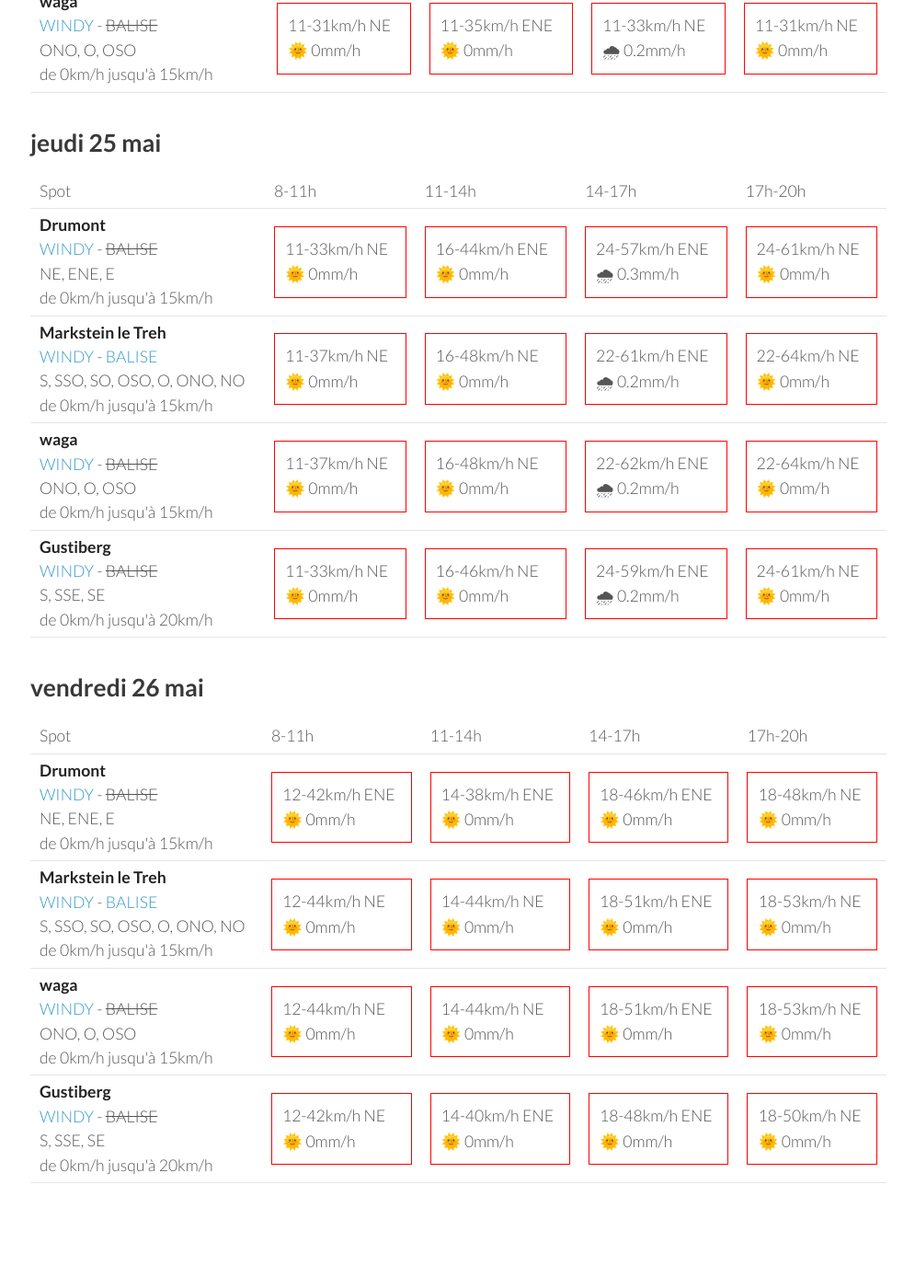
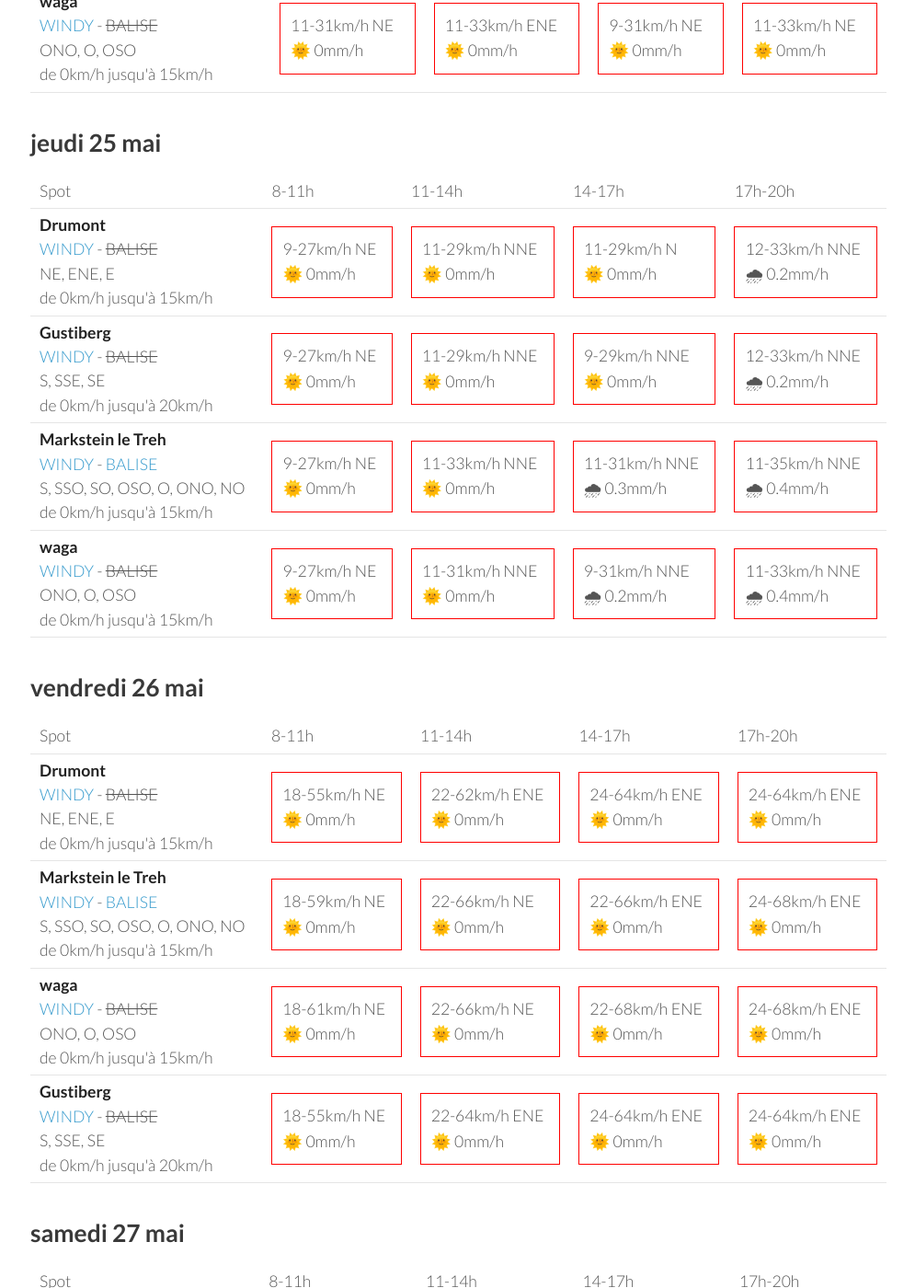
Before and after one commit to parapente-dans-le-nord/parapente-dans-le-nord.github.io, a Jekyll site: the page built from vosges.markdown, in a window 1280 px wide and 1400 px high, scrolled down 1918 px. Shown: the whole window at 92% size, without its empty margins (25-1020 px from the left). Built offline with Jekyll 4.4.1, drawn with Linux system fonts in a browser that asks for light colours; some of the changed text lies outside the part shown.

Commit message:
update index.markdown

```diff
--- a/vosges.markdown
+++ b/vosges.markdown
@@ -137,9 +137,9 @@ page mise à jour le lundi 22 mai 06:16
         <td><strong>Drumont</strong><br><a href="https://windy.com/47.898/6.919?47.687,6.919,9,m:eYYagmG">WINDY</a> - <span class="no-balise"> BALISE </span><br> <span class="vent-favorable">NE, ENE, E</span><br><span class="force-vent">de 0km/h jusqu'à 15km/h</span> </td>
 
             <td><div class="not-flyable"><p>11-29km/h NE</p><p>🌞 0mm/h</p></div></td>
-            <td><div class="not-flyable"><p>9-31km/h ENE</p><p>🌞 0mm/h</p></div></td>
-            <td><div class="not-flyable"><p>9-27km/h NE</p><p>🌧 0.3mm/h</p></div></td>
-            <td><div class="not-flyable"><p>11-29km/h NE</p><p>🌞 0mm/h</p></div></td>
+            <td><div class="not-flyable"><p>9-29km/h ENE</p><p>🌞 0mm/h</p></div></td>
+            <td><div class="not-flyable"><p>9-29km/h NE</p><p>🌞 0mm/h</p></div></td>
+            <td><div class="not-flyable"><p>11-31km/h NE</p><p>🌞 0mm/h</p></div></td>
 
 
     </tr>
@@ -147,9 +147,9 @@ page mise à jour le lundi 22 mai 06:16
         <td><strong>Gustiberg</strong><br><a href="https://windy.com/47.894/6.934?47.891,6.934,15,m:eYYagmI">WINDY</a> - <span class="no-balise"> BALISE </span><br> <span class="vent-favorable">S, SSE, SE</span><br><span class="force-vent">de 0km/h jusqu'à 20km/h</span> </td>
 
             <td><div class="not-flyable"><p>11-29km/h NE</p><p>🌞 0mm/h</p></div></td>
-            <td><div class="not-flyable"><p>11-31km/h ENE</p><p>🌞 0mm/h</p></div></td>
-            <td><div class="not-flyable"><p>11-29km/h NE</p><p>🌧 0.3mm/h</p></div></td>
-            <td><div class="not-flyable"><p>11-29km/h NE</p><p>🌞 0mm/h</p></div></td>
+            <td><div class="not-flyable"><p>9-29km/h ENE</p><p>🌞 0mm/h</p></div></td>
+            <td><div class="not-flyable"><p>9-29km/h NE</p><p>🌞 0mm/h</p></div></td>
+            <td><div class="not-flyable"><p>11-31km/h NE</p><p>🌞 0mm/h</p></div></td>
 
 
     </tr>
@@ -157,9 +157,9 @@ page mise à jour le lundi 22 mai 06:16
         <td><strong>Markstein le Treh</strong><br><a href="https://windy.com/47.926/7.012?47.505,7.012,8,m:eY1agmQ">WINDY</a> - <span class=""><a href="http://www.balisemeteo.com/balise.php?idBalise=136">BALISE</a> </span><br> <span class="vent-favorable">S, SSO, SO, OSO, O, ONO, NO</span><br><span class="force-vent">de 0km/h jusqu'à 15km/h</span> </td>
 
             <td><div class="not-flyable"><p>11-31km/h NE</p><p>🌞 0mm/h</p></div></td>
+            <td><div class="not-flyable"><p>11-33km/h NE</p><p>🌞 0mm/h</p></div></td>
+            <td><div class="not-flyable"><p>9-33km/h NE</p><p>🌞 0mm/h</p></div></td>
             <td><div class="not-flyable"><p>11-35km/h NE</p><p>🌞 0mm/h</p></div></td>
-            <td><div class="not-flyable"><p>11-33km/h NE</p><p>🌧 0.2mm/h</p></div></td>
-            <td><div class="not-flyable"><p>11-33km/h NE</p><p>🌞 0mm/h</p></div></td>
 
 
     </tr>
@@ -167,9 +167,9 @@ page mise à jour le lundi 22 mai 06:16
         <td><strong>waga</strong><br><a href="https://windy.com/47.903/6.996?47.900,6.983,15">WINDY</a> - <span class="no-balise"> BALISE </span><br> <span class="vent-favorable">ONO, O, OSO</span><br><span class="force-vent">de 0km/h jusqu'à 15km/h</span> </td>
 
             <td><div class="not-flyable"><p>11-31km/h NE</p><p>🌞 0mm/h</p></div></td>
-            <td><div class="not-flyable"><p>11-35km/h ENE</p><p>🌞 0mm/h</p></div></td>
-            <td><div class="not-flyable"><p>11-33km/h NE</p><p>🌧 0.2mm/h</p></div></td>
-            <td><div class="not-flyable"><p>11-31km/h NE</p><p>🌞 0mm/h</p></div></td>
+            <td><div class="not-flyable"><p>11-33km/h ENE</p><p>🌞 0mm/h</p></div></td>
+            <td><div class="not-flyable"><p>9-31km/h NE</p><p>🌞 0mm/h</p></div></td>
+            <td><div class="not-flyable"><p>11-33km/h NE</p><p>🌞 0mm/h</p></div></td>
 
 
     </tr>
@@ -192,40 +192,40 @@ page mise à jour le lundi 22 mai 06:16
 <tr>
         <td><strong>Drumont</strong><br><a href="https://windy.com/47.898/6.919?47.687,6.919,9,m:eYYagmG">WINDY</a> - <span class="no-balise"> BALISE </span><br> <span class="vent-favorable">NE, ENE, E</span><br><span class="force-vent">de 0km/h jusqu'à 15km/h</span> </td>
 
-            <td><div class="not-flyable"><p>11-33km/h NE</p><p>🌞 0mm/h</p></div></td>
-            <td><div class="not-flyable"><p>16-44km/h ENE</p><p>🌞 0mm/h</p></div></td>
-            <td><div class="not-flyable"><p>24-57km/h ENE</p><p>🌧 0.3mm/h</p></div></td>
-            <td><div class="not-flyable"><p>24-61km/h NE</p><p>🌞 0mm/h</p></div></td>
+            <td><div class="not-flyable"><p>9-27km/h NE</p><p>🌞 0mm/h</p></div></td>
+            <td><div class="not-flyable"><p>11-29km/h NNE</p><p>🌞 0mm/h</p></div></td>
+            <td><div class="not-flyable"><p>11-29km/h N</p><p>🌞 0mm/h</p></div></td>
+            <td><div class="not-flyable"><p>12-33km/h NNE</p><p>🌧 0.2mm/h</p></div></td>
+
+
+    </tr>
+<tr>
+        <td><strong>Gustiberg</strong><br><a href="https://windy.com/47.894/6.934?47.891,6.934,15,m:eYYagmI">WINDY</a> - <span class="no-balise"> BALISE </span><br> <span class="vent-favorable">S, SSE, SE</span><br><span class="force-vent">de 0km/h jusqu'à 20km/h</span> </td>
+
+            <td><div class="not-flyable"><p>9-27km/h NE</p><p>🌞 0mm/h</p></div></td>
+            <td><div class="not-flyable"><p>11-29km/h NNE</p><p>🌞 0mm/h</p></div></td>
+            <td><div class="not-flyable"><p>9-29km/h NNE</p><p>🌞 0mm/h</p></div></td>
+            <td><div class="not-flyable"><p>12-33km/h NNE</p><p>🌧 0.2mm/h</p></div></td>
 
 
     </tr>
 <tr>
         <td><strong>Markstein le Treh</strong><br><a href="https://windy.com/47.926/7.012?47.505,7.012,8,m:eY1agmQ">WINDY</a> - <span class=""><a href="http://www.balisemeteo.com/balise.php?idBalise=136">BALISE</a> </span><br> <span class="vent-favorable">S, SSO, SO, OSO, O, ONO, NO</span><br><span class="force-vent">de 0km/h jusqu'à 15km/h</span> </td>
 
-            <td><div class="not-flyable"><p>11-37km/h NE</p><p>🌞 0mm/h</p></div></td>
-            <td><div class="not-flyable"><p>16-48km/h NE</p><p>🌞 0mm/h</p></div></td>
-            <td><div class="not-flyable"><p>22-61km/h ENE</p><p>🌧 0.2mm/h</p></div></td>
-            <td><div class="not-flyable"><p>22-64km/h NE</p><p>🌞 0mm/h</p></div></td>
+            <td><div class="not-flyable"><p>9-27km/h NE</p><p>🌞 0mm/h</p></div></td>
+            <td><div class="not-flyable"><p>11-33km/h NNE</p><p>🌞 0mm/h</p></div></td>
+            <td><div class="not-flyable"><p>11-31km/h NNE</p><p>🌧 0.3mm/h</p></div></td>
+            <td><div class="not-flyable"><p>11-35km/h NNE</p><p>🌧 0.4mm/h</p></div></td>
 
 
     </tr>
 <tr>
         <td><strong>waga</strong><br><a href="https://windy.com/47.903/6.996?47.900,6.983,15">WINDY</a> - <span class="no-balise"> BALISE </span><br> <span class="vent-favorable">ONO, O, OSO</span><br><span class="force-vent">de 0km/h jusqu'à 15km/h</span> </td>
 
-            <td><div class="not-flyable"><p>11-37km/h NE</p><p>🌞 0mm/h</p></div></td>
-            <td><div class="not-flyable"><p>16-48km/h NE</p><p>🌞 0mm/h</p></div></td>
-            <td><div class="not-flyable"><p>22-62km/h ENE</p><p>🌧 0.2mm/h</p></div></td>
-            <td><div class="not-flyable"><p>22-64km/h NE</p><p>🌞 0mm/h</p></div></td>
-
-
-    </tr>
-<tr>
-        <td><strong>Gustiberg</strong><br><a href="https://windy.com/47.894/6.934?47.891,6.934,15,m:eYYagmI">WINDY</a> - <span class="no-balise"> BALISE </span><br> <span class="vent-favorable">S, SSE, SE</span><br><span class="force-vent">de 0km/h jusqu'à 20km/h</span> </td>
-
-            <td><div class="not-flyable"><p>11-33km/h NE</p><p>🌞 0mm/h</p></div></td>
-            <td><div class="not-flyable"><p>16-46km/h NE</p><p>🌞 0mm/h</p></div></td>
-            <td><div class="not-flyable"><p>24-59km/h ENE</p><p>🌧 0.2mm/h</p></div></td>
-            <td><div class="not-flyable"><p>24-61km/h NE</p><p>🌞 0mm/h</p></div></td>
+            <td><div class="not-flyable"><p>9-27km/h NE</p><p>🌞 0mm/h</p></div></td>
+            <td><div class="not-flyable"><p>11-31km/h NNE</p><p>🌞 0mm/h</p></div></td>
+            <td><div class="not-flyable"><p>9-31km/h NNE</p><p>🌧 0.2mm/h</p></div></td>
+            <td><div class="not-flyable"><p>11-33km/h NNE</p><p>🌧 0.4mm/h</p></div></td>
 
 
     </tr>
@@ -248,40 +248,40 @@ page mise à jour le lundi 22 mai 06:16
 <tr>
         <td><strong>Drumont</strong><br><a href="https://windy.com/47.898/6.919?47.687,6.919,9,m:eYYagmG">WINDY</a> - <span class="no-balise"> BALISE </span><br> <span class="vent-favorable">NE, ENE, E</span><br><span class="force-vent">de 0km/h jusqu'à 15km/h</span> </td>
 
-            <td><div class="not-flyable"><p>12-42km/h ENE</p><p>🌞 0mm/h</p></div></td>
-            <td><div class="not-flyable"><p>14-38km/h ENE</p><p>🌞 0mm/h</p></div></td>
-            <td><div class="not-flyable"><p>18-46km/h ENE</p><p>🌞 0mm/h</p></div></td>
-            <td><div class="not-flyable"><p>18-48km/h NE</p><p>🌞 0mm/h</p></div></td>
+            <td><div class="not-flyable"><p>18-55km/h NE</p><p>🌞 0mm/h</p></div></td>
+            <td><div class="not-flyable"><p>22-62km/h ENE</p><p>🌞 0mm/h</p></div></td>
+            <td><div class="not-flyable"><p>24-64km/h ENE</p><p>🌞 0mm/h</p></div></td>
+            <td><div class="not-flyable"><p>24-64km/h ENE</p><p>🌞 0mm/h</p></div></td>
 
 
     </tr>
 <tr>
         <td><strong>Markstein le Treh</strong><br><a href="https://windy.com/47.926/7.012?47.505,7.012,8,m:eY1agmQ">WINDY</a> - <span class=""><a href="http://www.balisemeteo.com/balise.php?idBalise=136">BALISE</a> </span><br> <span class="vent-favorable">S, SSO, SO, OSO, O, ONO, NO</span><br><span class="force-vent">de 0km/h jusqu'à 15km/h</span> </td>
 
-            <td><div class="not-flyable"><p>12-44km/h NE</p><p>🌞 0mm/h</p></div></td>
-            <td><div class="not-flyable"><p>14-44km/h NE</p><p>🌞 0mm/h</p></div></td>
-            <td><div class="not-flyable"><p>18-51km/h ENE</p><p>🌞 0mm/h</p></div></td>
-            <td><div class="not-flyable"><p>18-53km/h NE</p><p>🌞 0mm/h</p></div></td>
+            <td><div class="not-flyable"><p>18-59km/h NE</p><p>🌞 0mm/h</p></div></td>
+            <td><div class="not-flyable"><p>22-66km/h NE</p><p>🌞 0mm/h</p></div></td>
+            <td><div class="not-flyable"><p>22-66km/h ENE</p><p>🌞 0mm/h</p></div></td>
+            <td><div class="not-flyable"><p>24-68km/h ENE</p><p>🌞 0mm/h</p></div></td>
 
 
     </tr>
 <tr>
         <td><strong>waga</strong><br><a href="https://windy.com/47.903/6.996?47.900,6.983,15">WINDY</a> - <span class="no-balise"> BALISE </span><br> <span class="vent-favorable">ONO, O, OSO</span><br><span class="force-vent">de 0km/h jusqu'à 15km/h</span> </td>
 
-            <td><div class="not-flyable"><p>12-44km/h NE</p><p>🌞 0mm/h</p></div></td>
-            <td><div class="not-flyable"><p>14-44km/h NE</p><p>🌞 0mm/h</p></div></td>
-            <td><div class="not-flyable"><p>18-51km/h ENE</p><p>🌞 0mm/h</p></div></td>
-            <td><div class="not-flyable"><p>18-53km/h NE</p><p>🌞 0mm/h</p></div></td>
+            <td><div class="not-flyable"><p>18-61km/h NE</p><p>🌞 0mm/h</p></div></td>
+            <td><div class="not-flyable"><p>22-66km/h NE</p><p>🌞 0mm/h</p></div></td>
+            <td><div class="not-flyable"><p>22-68km/h ENE</p><p>🌞 0mm/h</p></div></td>
+            <td><div class="not-flyable"><p>24-68km/h ENE</p><p>🌞 0mm/h</p></div></td>
 
 
     </tr>
 <tr>
         <td><strong>Gustiberg</strong><br><a href="https://windy.com/47.894/6.934?47.891,6.934,15,m:eYYagmI">WINDY</a> - <span class="no-balise"> BALISE </span><br> <span class="vent-favorable">S, SSE, SE</span><br><span class="force-vent">de 0km/h jusqu'à 20km/h</span> </td>
 
-            <td><div class="not-flyable"><p>12-42km/h NE</p><p>🌞 0mm/h</p></div></td>
-            <td><div class="not-flyable"><p>14-40km/h ENE</p><p>🌞 0mm/h</p></div></td>
-            <td><div class="not-flyable"><p>18-48km/h ENE</p><p>🌞 0mm/h</p></div></td>
-            <td><div class="not-flyable"><p>18-50km/h NE</p><p>🌞 0mm/h</p></div></td>
+            <td><div class="not-flyable"><p>18-55km/h NE</p><p>🌞 0mm/h</p></div></td>
+            <td><div class="not-flyable"><p>22-64km/h ENE</p><p>🌞 0mm/h</p></div></td>
+            <td><div class="not-flyable"><p>24-64km/h ENE</p><p>🌞 0mm/h</p></div></td>
+            <td><div class="not-flyable"><p>24-64km/h ENE</p><p>🌞 0mm/h</p></div></td>
 
 
     </tr>
@@ -289,3 +289,59 @@ page mise à jour le lundi 22 mai 06:16
 </tbody>
 </table>
 {:/}
+## samedi 27 mai
+
+{::nomarkdown}
+<table>
+  <tbody>
+    <tr>
+      <td>Spot</td>
+      <td>8-11h</td>
+      <td>11-14h</td>
+      <td>14-17h</td>
+      <td>17h-20h</td>
+    </tr>
+<tr>
+        <td><strong>Drumont</strong><br><a href="https://windy.com/47.898/6.919?47.687,6.919,9,m:eYYagmG">WINDY</a> - <span class="no-balise"> BALISE </span><br> <span class="vent-favorable">NE, ENE, E</span><br><span class="force-vent">de 0km/h jusqu'à 15km/h</span> </td>
+
+            <td><div class="not-flyable"><p>11-37km/h ENE</p><p>🌞 0mm/h</p></div></td>
+            <td><div class="not-flyable"><p>12-35km/h ENE</p><p>🌞 0mm/h</p></div></td>
+            <td><div class="not-flyable"><p>12-37km/h E</p><p>🌞 0mm/h</p></div></td>
+            <td><div class="not-flyable"><p>12-37km/h ENE</p><p>🌞 0mm/h</p></div></td>
+
+
+    </tr>
+<tr>
+        <td><strong>Markstein le Treh</strong><br><a href="https://windy.com/47.926/7.012?47.505,7.012,8,m:eY1agmQ">WINDY</a> - <span class=""><a href="http://www.balisemeteo.com/balise.php?idBalise=136">BALISE</a> </span><br> <span class="vent-favorable">S, SSO, SO, OSO, O, ONO, NO</span><br><span class="force-vent">de 0km/h jusqu'à 15km/h</span> </td>
+
+            <td><div class="not-flyable"><p>9-38km/h NE</p><p>🌞 0mm/h</p></div></td>
+            <td><div class="not-flyable"><p>12-40km/h ENE</p><p>🌞 0mm/h</p></div></td>
+            <td><div class="not-flyable"><p>14-40km/h ENE</p><p>🌞 0mm/h</p></div></td>
+            <td><div class="not-flyable"><p>12-38km/h NE</p><p>🌞 0mm/h</p></div></td>
+
+
+    </tr>
+<tr>
+        <td><strong>waga</strong><br><a href="https://windy.com/47.903/6.996?47.900,6.983,15">WINDY</a> - <span class="no-balise"> BALISE </span><br> <span class="vent-favorable">ONO, O, OSO</span><br><span class="force-vent">de 0km/h jusqu'à 15km/h</span> </td>
+
+            <td><div class="not-flyable"><p>9-38km/h NE</p><p>🌞 0mm/h</p></div></td>
+            <td><div class="not-flyable"><p>12-40km/h ENE</p><p>🌞 0mm/h</p></div></td>
+            <td><div class="not-flyable"><p>14-40km/h E</p><p>🌞 0mm/h</p></div></td>
+            <td><div class="not-flyable"><p>12-38km/h NE</p><p>🌞 0mm/h</p></div></td>
+
+
+    </tr>
+<tr>
+        <td><strong>Gustiberg</strong><br><a href="https://windy.com/47.894/6.934?47.891,6.934,15,m:eYYagmI">WINDY</a> - <span class="no-balise"> BALISE </span><br> <span class="vent-favorable">S, SSE, SE</span><br><span class="force-vent">de 0km/h jusqu'à 20km/h</span> </td>
+
+            <td><div class="not-flyable"><p>11-37km/h ENE</p><p>🌞 0mm/h</p></div></td>
+            <td><div class="not-flyable"><p>12-37km/h ENE</p><p>🌞 0mm/h</p></div></td>
+            <td><div class="not-flyable"><p>12-37km/h E</p><p>🌞 0mm/h</p></div></td>
+            <td><div class="not-flyable"><p>12-37km/h ENE</p><p>🌞 0mm/h</p></div></td>
+
+
+    </tr>
+
+</tbody>
+</table>
+{:/}
```
Also changed, not shown: other parts of vosges.markdown (+1 -1 lines).
